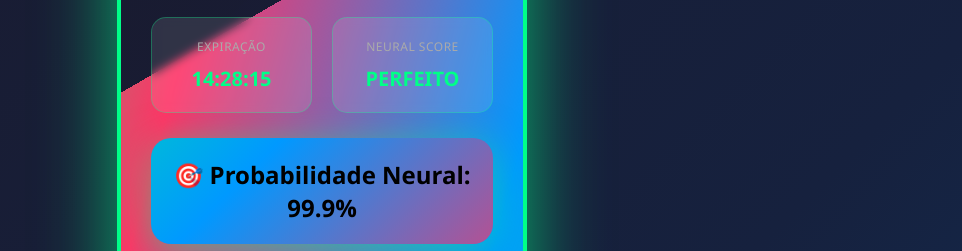
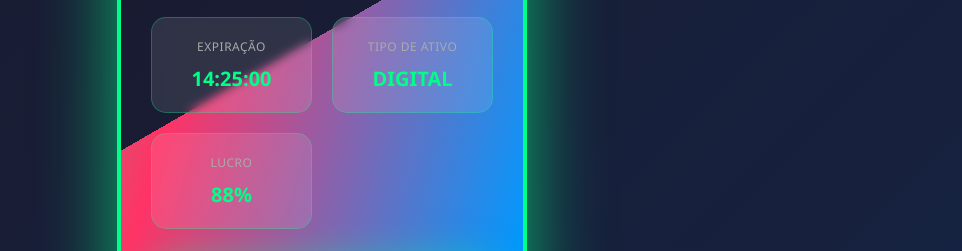
Before and after one commit to rennan1028-cell/Polarium-tradingbot, a plain HTML site: page index.html in a window 1280 px wide. Shown: the part 1504-1755 px from the top of the page, without its empty margins (318-1280 px from the left). Drawn offline with Linux system fonts and the light colour scheme.

Commit message:
Update index.html

```diff
--- a/index.html
+++ b/index.html
@@ -944,8 +944,12 @@
                     <div class="detail-value" id="expirationTime">14:28:15</div>
                 </div>
                 <div class="detail-box">
-                    <div class="detail-label">Neural Score</div>
-                    <div class="detail-value">PERFEITO</div>
+                    <div class="detail-label">Tipo de Ativo</div>
+                    <div class="detail-value" id="assetType">DIGITAL</div>
+                </div>
+                <div class="detail-box">
+                    <div class="detail-label">Lucro</div>
+                    <div class="detail-value" id="assetProfit">88%</div>
                 </div>
             </div>
 
@@ -1066,16 +1070,80 @@
         let currentOperation = null;
         let stats = { green: 15, red: 1, streak: 8 };
 
-        // Assets expandidos com mais dados
+        // Assets expandidos com mais dados - Polarium Style
         const assets = {
-            'EUR/USD': { price: 1.0875, volatility: 'ALTA', trend: 'CALL', correlation: 0.94, strength: 96 },
-            'GBP/USD': { price: 1.2634, volatility: 'EXTREMA', trend: 'PUT', correlation: 0.91, strength: 98 },
-            'USD/JPY': { price: 149.23, volatility: 'ALTA', trend: 'CALL', correlation: 0.87, strength: 94 },
-            'AUD/USD': { price: 0.6789, volatility: 'MÉDIA', trend: 'PUT', correlation: 0.15, strength: 78 },
-            'GBP/JPY': { price: 188.45, volatility: 'EXTREMA', trend: 'CALL', correlation: 0.96, strength: 99 },
-            'EUR/GBP': { price: 0.8567, volatility: 'ALTA', trend: 'PUT', correlation: -0.52, strength: 89 },
-            'CHF/JPY': { price: 165.42, volatility: 'ALTA', trend: 'CALL', correlation: 0.83, strength: 92 },
-            'CAD/USD': { price: 0.7456, volatility: 'MÉDIA', trend: 'PUT', correlation: 0.34, strength: 81 }
+            'EUR/USD': {
+                price: 1.0875,
+                volatility: 'ALTA',
+                trend: 'CALL',
+                correlation: 0.94,
+                strength: 96,
+                type: 'DIGITAL',
+                lucro: '88%'
+            },
+            'GBP/USD': {
+                price: 1.2634,
+                volatility: 'EXTREMA',
+                trend: 'PUT',
+                correlation: 0.91,
+                strength: 98,
+                type: 'DIGITAL',
+                lucro: '87%'
+            },
+            'USD/JPY': {
+                price: 149.23,
+                volatility: 'ALTA',
+                trend: 'CALL',
+                correlation: 0.87,
+                strength: 94,
+                type: 'DIGITAL',
+                lucro: '85%'
+            },
+            'AUD/USD': {
+                price: 0.6789,
+                volatility: 'MÉDIA',
+                trend: 'PUT',
+                correlation: 0.15,
+                strength: 78,
+                type: 'DIGITAL',
+                lucro: '84%'
+            },
+            'GBP/JPY': {
+                price: 188.45,
+                volatility: 'EXTREMA',
+                trend: 'CALL',
+                correlation: 0.96,
+                strength: 99,
+                type: 'DIGITAL',
+                lucro: '89%'
+            },
+            'EUR/GBP': {
+                price: 0.8567,
+                volatility: 'ALTA',
+                trend: 'PUT',
+                correlation: -0.52,
+                strength: 89,
+                type: 'DIGITAL',
+                lucro: '86%'
+            },
+            'EUR/USD (OTC)': {
+                price: 1.0912,
+                volatility: 'ALTA',
+                trend: 'CALL',
+                correlation: 0.83,
+                strength: 92,
+                type: 'OTC',
+                lucro: '90%'
+            },
+            'GBP/USD (OTC)': {
+                price: 1.2687,
+                volatility: 'EXTREMA',
+                trend: 'PUT',
+                correlation: 0.89,
+                strength: 95,
+                type: 'OTC',
+                lucro: '87%'
+            }
         };
 
         // Criar partículas flutuantes
@@ -1410,8 +1478,8 @@
 
             currentAsset = bestAsset;
 
-            document.getElementById('selectedAsset').textContent = `${bestAsset} Quantum`;
-            document.getElementById('signalStatus').textContent = 'IA NEURAL ATIVA';
+            document.getElementById('selectedAsset').textContent = `${bestAsset} ${assetData.type}`;
+            document.getElementById('signalStatus').textContent = `IA NEURAL ${assetData.type}`;
             document.getElementById('signalStatus').className = 'ai-selected';
 
             document.getElementById('signalCard').className = 'signal-card';
@@ -1423,7 +1491,7 @@
 
             const now = new Date();
             const entryTime = now.toLocaleTimeString('pt-BR').substring(0, 8);
-            const expirationTime = calculateExpiration(entryTime);
+            const expirationTime = calculatePolariumExpiration(entryTime);
 
             document.getElementById('entryTime').textContent = entryTime;
             document.getElementById('expirationTime').textContent = expirationTime;
@@ -1439,16 +1507,49 @@
             const finalProbability = Math.min(99.9, baseProbability + volatilityBonus + strengthBonus + correlationBonus + Math.random() * 2);
             document.getElementById('probability').textContent = `${finalProbability.toFixed(1)}%`;
 
+            // Atualizar informações do ativo
+            document.getElementById('assetType').textContent = assetData.type;
+            document.getElementById('assetProfit').textContent = assetData.lucro;
+
+            // Mudar cor baseado no tipo
+            const assetTypeElement = document.getElementById('assetType');
+            if (assetData.type === 'DIGITAL') {
+                assetTypeElement.style.color = '#00ff88';
+            } else if (assetData.type === 'OTC') {
+                assetTypeElement.style.color = '#ff9900';
+            } else {
+                assetTypeElement.style.color = '#0099ff';
+            }
+
             nextSignalCountdown = 180 + Math.floor(Math.random() * 120); // 3-5 minutos
 
             console.log(`🧠 Novo sinal neural: ${bestAsset} ${direction} - ${finalProbability.toFixed(1)}% (Score: ${assetData.strength})`);
         }
 
-        // Calcular expiração
-        function calculateExpiration(entryTime) {
-            const entry = new Date(`2024-01-01 ${entryTime}`);
-            const expiration = new Date(entry.getTime() + (5 * 60 * 1000));
-            return expiration.toLocaleTimeString('pt-BR').substring(0, 8);
+        // Calcular expiração correta para Polarium (múltiplos de 5 minutos)
+        function calculatePolariumExpiration(entryTime) {
+            const [hour, minute, second] = entryTime.split(':').map(Number);
+
+            // Para ativos digitais, sempre expira em múltiplos de 5 minutos
+            let expirationMinute;
+
+            if (minute < 5) expirationMinute = 5;
+            else if (minute < 10) expirationMinute = 10;
+            else if (minute < 15) expirationMinute = 15;
+            else if (minute < 20) expirationMinute = 20;
+            else if (minute < 25) expirationMinute = 25;
+            else if (minute < 30) expirationMinute = 30;
+            else if (minute < 35) expirationMinute = 35;
+            else if (minute < 40) expirationMinute = 40;
+            else if (minute < 45) expirationMinute = 45;
+            else if (minute < 50) expirationMinute = 50;
+            else if (minute < 55) expirationMinute = 55;
+            else {
+                // Se passou de 55, vai para a próxima hora
+                return `${(hour + 1).toString().padStart(2, '0')}:00:00`;
+            }
+
+            return `${hour.toString().padStart(2, '0')}:${expirationMinute.toString().padStart(2, '0')}:00`;
         }
 
         // Atualizar countdown
@@ -1680,9 +1781,9 @@
 
         // Inicialização completa
         document.addEventListener('DOMContentLoaded', function() {
-            // Configurar horários corretos
+            // Configurar horários corretos com sistema Polarium
             const currentEntry = document.getElementById('entryTime').textContent;
-            const correctExpiration = calculateExpiration(currentEntry);
+            const correctExpiration = calculatePolariumExpiration(currentEntry);
             document.getElementById('expirationTime').textContent = correctExpiration;
 
             // Iniciar sistemas
@@ -1706,9 +1807,12 @@
             updateAdvancedMetrics();
             updateStats();
 
-            console.log('🧠 IA ULTRA ASSERTIVA v3.0 PRO INICIADA!');
-            console.log('🎯 NOVOS RECURSOS v3.0:');
-            console.log('✨ Sistema Neural Avançado');
+            console.log('🧠 IA ULTRA ASSERTIVA v3.0 PRO - POLARIUM EDITION!');
+            console.log('🎯 RECURSOS POLARIUM v3.0:');
+            console.log('✨ Sistema Neural Polarium');
+            console.log('⏰ Expiração em Horários Redondos (5min)');
+            console.log('🎪 Ativos DIGITAL e OTC');
+            console.log('📊 Percentual de Lucro Real');
             console.log('🔥 Contador de Streak');
             console.log('🎨 Interface Premium Animada');
             console.log('🌟 Partículas Flutuantes');
@@ -1716,10 +1820,7 @@
             console.log('🎵 Sistema de Som Avançado');
             console.log('💾 Backup Automático');
             console.log('⚡ Monitor de Performance');
-            console.log('🧮 8 Pares de Moedas');
-            console.log('📊 Análise de Força Neural');
-            console.log('🎪 Animações Profissionais');
-            console.log('📱 Responsividade Total');
+            console.log('📈 Análise Polarium Style');
 
             // Som de inicialização
             setTimeout(() => {
```
